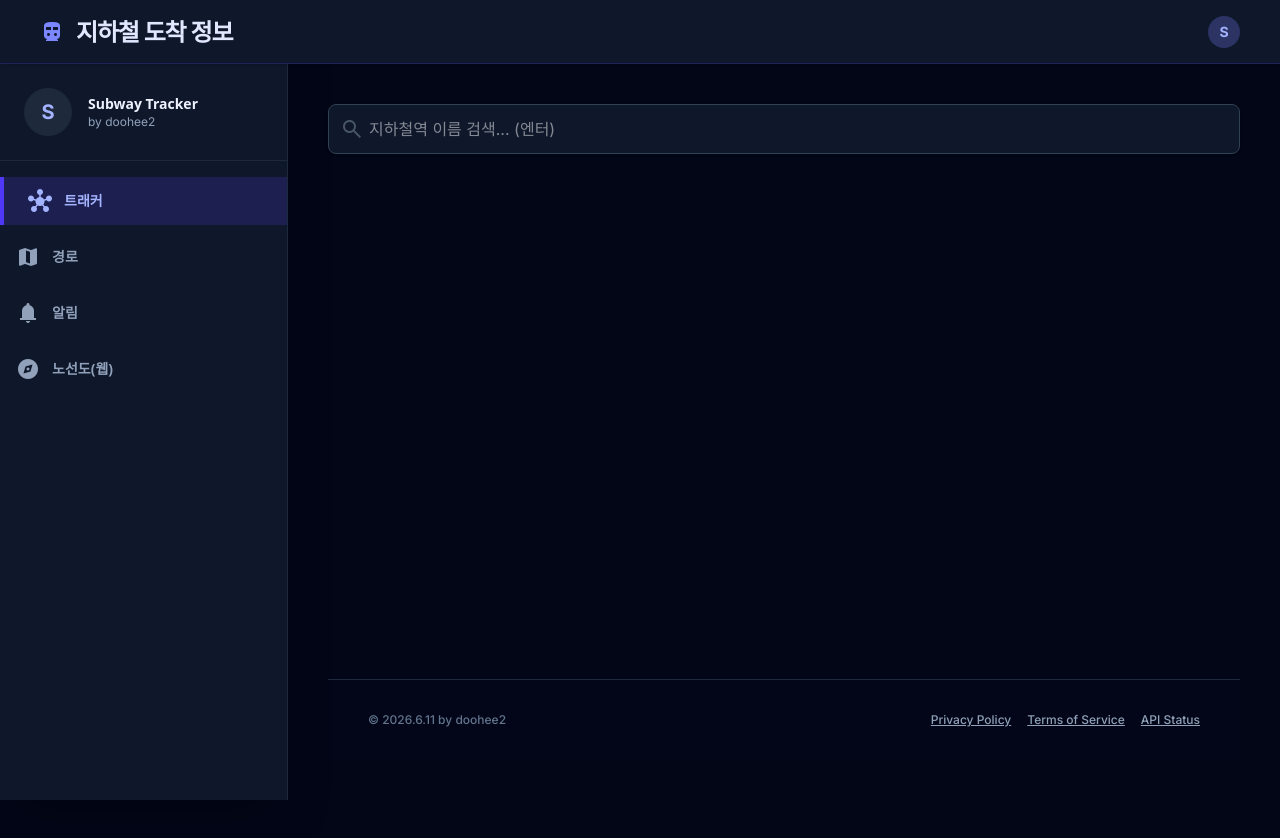
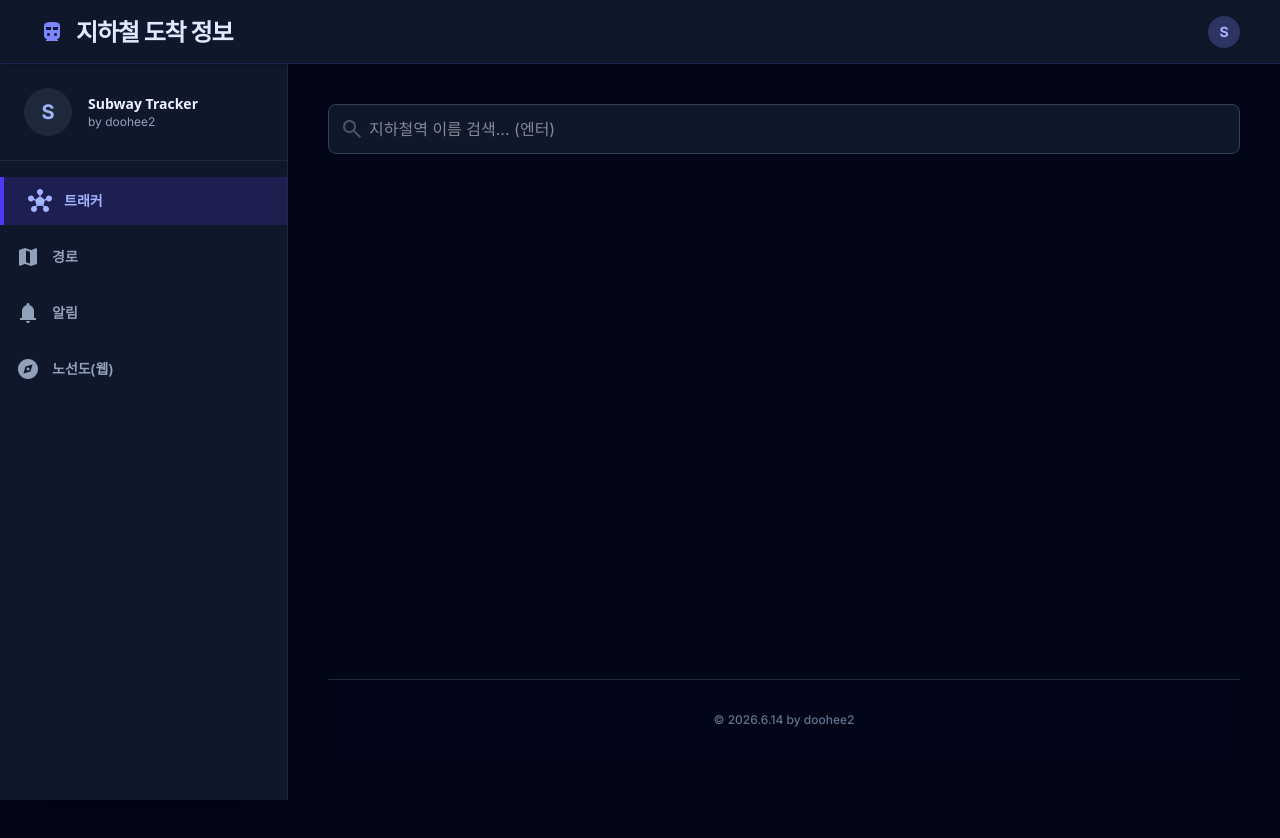
Before and after one commit to doohee2/subway-tracker, a Next.js app: page / in a window 1280 px wide. Shown: the top 838 px of the page. Built offline with nearby package versions, Linux system fonts and the light colour scheme.

Commit message:
refactor: simplify Footer component by removing links and centering content; update app version to 2026.6.14

```diff
--- a/components/Footer.tsx
+++ b/components/Footer.tsx
@@ -2,30 +2,10 @@ import { APP_CONFIG } from "@/utils/config";
 
 export default function Footer() {
   return (
-    <footer className="w-full py-8 px-10 flex flex-col md:flex-row justify-between items-center gap-4 mt-auto bg-slate-950 border-t border-slate-800">
+    <footer className="w-full py-8 px-10 flex justify-center items-center mt-auto bg-slate-950 border-t border-slate-800">
       <p className="text-xs font-medium text-slate-500">
         © {APP_CONFIG.VERSION}
       </p>
-      <div className="flex gap-4">
-        <a
-          className="text-xs font-medium text-slate-400 hover:text-indigo-400 underline"
-          href="#"
-        >
-          Privacy Policy
-        </a>
-        <a
-          className="text-xs font-medium text-slate-400 hover:text-indigo-400 underline"
-          href="#"
-        >
-          Terms of Service
-        </a>
-        <a
-          className="text-xs font-medium text-slate-400 hover:text-indigo-400 underline"
-          href="#"
-        >
-          API Status
-        </a>
-      </div>
     </footer>
   );
 }
--- a/utils/config.ts
+++ b/utils/config.ts
@@ -1,3 +1,3 @@
 export const APP_CONFIG = {
-  VERSION: "2026.6.11 by doohee2",
+  VERSION: "2026.6.14 by doohee2",
 };
```
